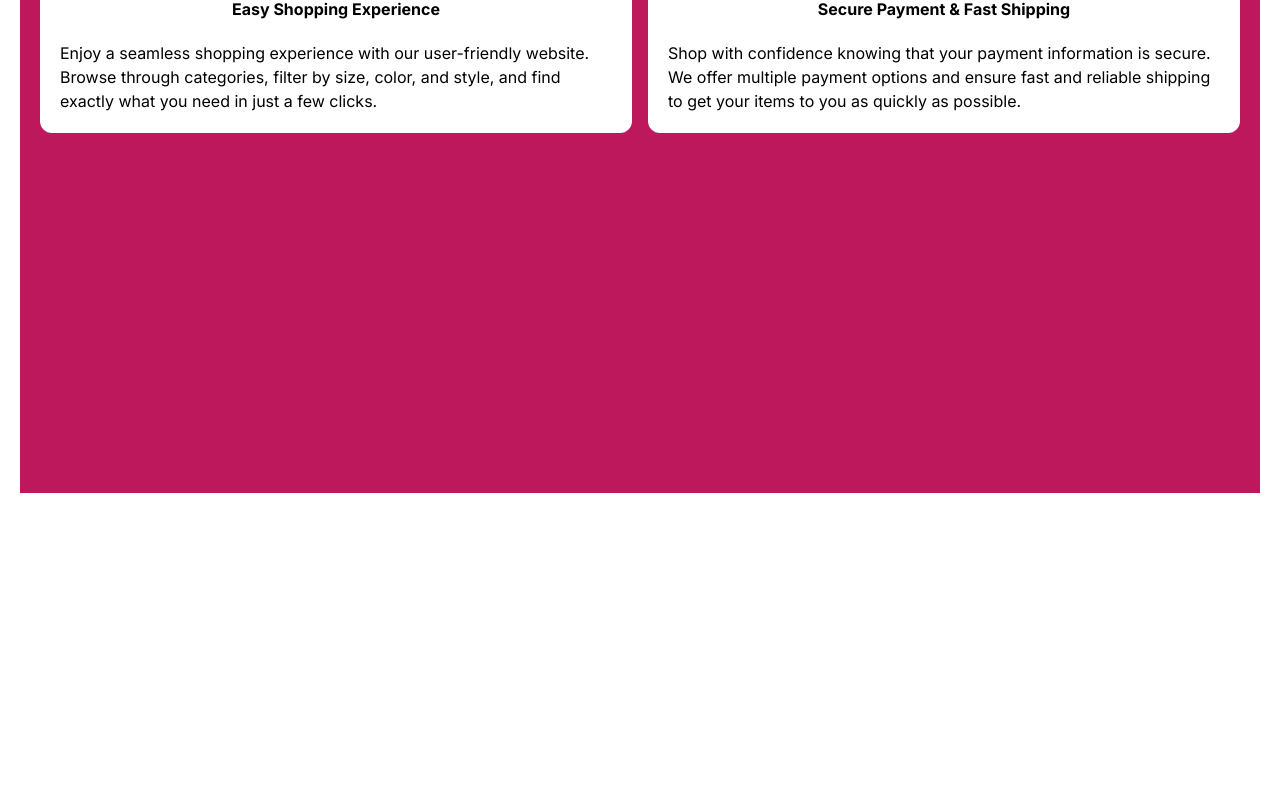
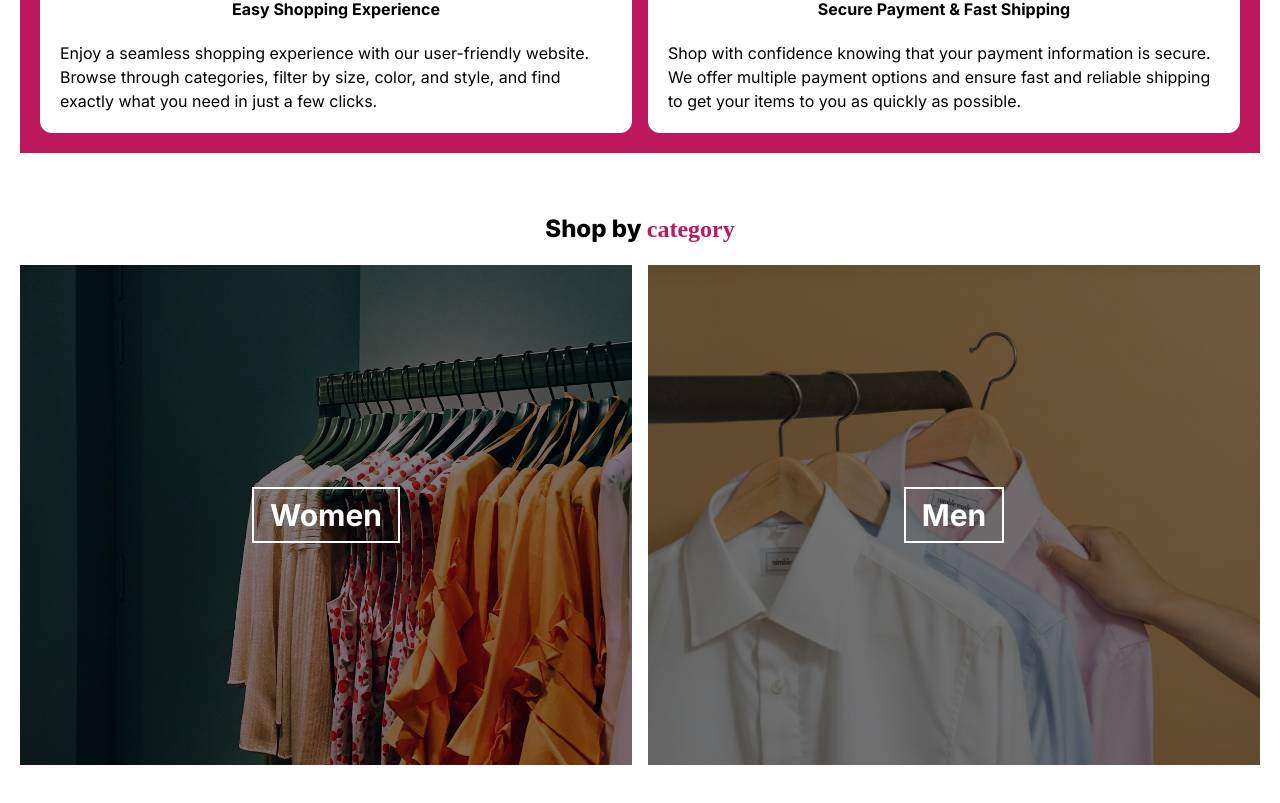
Before and after one commit to kartikayasijaa/vibe-wear, a Next.js app: page /home in a window 1280 px wide. Shown: the part 1186-1989 px from the top of the page. Before the commit the page ends 1679 px from the top, so only its background shows below. Built offline with nearby package versions, Linux system fonts and the light colour scheme; no server answers; a web font is replaced by a local one.

Commit message:
added a category section and footer

```diff
--- a/app/home/Home.tsx
+++ b/app/home/Home.tsx
@@ -3,6 +3,9 @@ import Navbar from "@/components/Navbar"
 import "./home.css"
 import Image from "next/image"
 import homeimg from "./images/design.jpg"
+import men from "./images/men.jpg"
+import women from "./images/women.jpg"
+
 import Link from "next/link"
 
 const HomePage: React.FC = () => {
@@ -33,7 +36,7 @@ const HomePage: React.FC = () => {
                 </div>
             </div>
 
-            <div className="about h-full bg-pink-700 p-5 ">
+            <div className="about bg-pink-700 p-5 ">
                 <h1 className="cursive text-white font-extrabold text-center text-2xl sm:text-lg md:text-2xl mt-5">
                     What We Offer:
                 </h1>
@@ -75,7 +78,47 @@ const HomePage: React.FC = () => {
                 </div>
             </div>
 
-            <div className="category"></div>
+            {/* <div className="category">
+                <h1 className=" p-5 font-extrabold text-center text-2xl sm:text-lg md:text-2xl mt-5">
+                    Shop by <span className="cursive text-pink-700"> category</span>
+                </h1>
+                <Image src={women} alt="women-section" />
+                <Image src={men} alt="men-section" />
+            </div> */}
+
+            <div className="category mt-10 pb-10">
+                <h1 className="p-5 font-extrabold text-center text-2xl sm:text-lg md:text-2xl mt-5">
+                    Shop by <span className="cursive text-pink-700"> category</span>
+                </h1>
+                <div className="flex flex-col lg:flex-row gap-4 h-[500px]">
+                    <div className="relative w-full lg:w-1/2 h-full">
+                        <Image
+                            src={women}
+                            alt="women-section"
+                            className="object-cover w-full h-full"
+                        />
+                        <div className="absolute inset-0 flex items-center justify-center bg-black bg-opacity-50">
+                            <Link
+                                href="/women"
+                                className="text-white text-3xl font-bold py-2 px-4 bg-transparent border-2 border-white hover:bg-white hover:text-black transition-all duration-300">
+                                Women
+                            </Link>
+                        </div>
+                    </div>
+                    <div className="relative w-full lg:w-1/2 h-full">
+                        <Image src={men} alt="men-section" className="object-cover w-full h-full" />
+                        <div className="absolute inset-0 flex items-center justify-center bg-black bg-opacity-50">
+                            <Link
+                                href="/men"
+                                className="text-white text-3xl font-bold py-2 px-4 bg-transparent border-2 border-white hover:bg-white hover:text-black transition-all duration-300">
+                                Men
+                            </Link>
+                        </div>
+                    </div>
+                </div>
+            </div>
+
+            <div className="footer"></div>
         </div>
     )
 }
--- a/components/container/Container.tsx
+++ b/components/container/Container.tsx
@@ -2,6 +2,7 @@ import Link from "next/link"
 import React from "react"
 import Filter from "./Filter"
 import Item from "./Item"
+import Footer from "./Footer"
 
 type Props = {}
 
@@ -18,6 +19,10 @@ const Container = (props: Props) => {
                     <Item />
                 </div>
             </div>
+            <div className="mt-5">
+                {" "}
+                <Footer />
+            </div>
         </div>
     )
 }
--- /dev/null
+++ b/components/container/Footer.tsx
@@ -0,0 +1,80 @@
+import React from "react"
+import Link from "next/link"
+import { FaFacebookF, FaTwitter, FaInstagram, FaLinkedinIn } from "react-icons/fa"
+
+const Footer: React.FC = () => {
+    return (
+        <footer className="bg-gray-800 text-white py-10">
+            <div className="max-w-[1280px] mx-auto px-5">
+                <div className="grid grid-cols-1 md:grid-cols-3 gap-8">
+                    {/* Contact Info */}
+                    <div>
+                        <h3 className="text-lg font-bold mb-2">Contact Us</h3>
+                        <p>123 Fashion Street</p>
+                        <p>New York, NY 10001</p>
+                        <p>Email: support@vibewear.com</p>
+                        <p>Phone: (123) 456-7890</p>
+                    </div>
+                    {/* Quick Links */}
+                    <div>
+                        <h3 className="text-lg font-bold mb-2">Quick Links</h3>
+                        <ul className="space-y-2">
+                            <li>
+                                <Link href="/" className="hover:underline">
+                                    Home
+                                </Link>
+                            </li>
+                            <li>
+                                <Link href="/shop" className="hover:underline">
+                                    Shop
+                                </Link>
+                            </li>
+                            <li>
+                                <Link href="/about" className="hover:underline">
+                                    About Us
+                                </Link>
+                            </li>
+                            <li>
+                                <Link href="/contact" className="hover:underline">
+                                    Contact
+                                </Link>
+                            </li>
+                        </ul>
+                    </div>
+                    {/* Social Media */}
+                    <div>
+                        <h3 className="text-lg font-bold mb-2">Follow Us</h3>
+                        <div className="flex space-x-4">
+                            <a
+                                href="https://facebook.com"
+                                target="_blank"
+                                rel="noopener noreferrer">
+                                <FaFacebookF className="hover:text-gray-400" />
+                            </a>
+                            <a href="https://twitter.com" target="_blank" rel="noopener noreferrer">
+                                <FaTwitter className="hover:text-gray-400" />
+                            </a>
+                            <a
+                                href="https://instagram.com"
+                                target="_blank"
+                                rel="noopener noreferrer">
+                                <FaInstagram className="hover:text-gray-400" />
+                            </a>
+                            <a
+                                href="https://linkedin.com"
+                                target="_blank"
+                                rel="noopener noreferrer">
+                                <FaLinkedinIn className="hover:text-gray-400" />
+                            </a>
+                        </div>
+                    </div>
+                </div>
+                <div className="text-center mt-8">
+                    <p className="text-sm text-gray-500">© 2024 Vibe Wear. All rights reserved.</p>
+                </div>
+            </div>
+        </footer>
+    )
+}
+
+export default Footer
```
Also changed, not shown: app/home/images/men.jpg (added), app/home/images/women.jpg (added).
